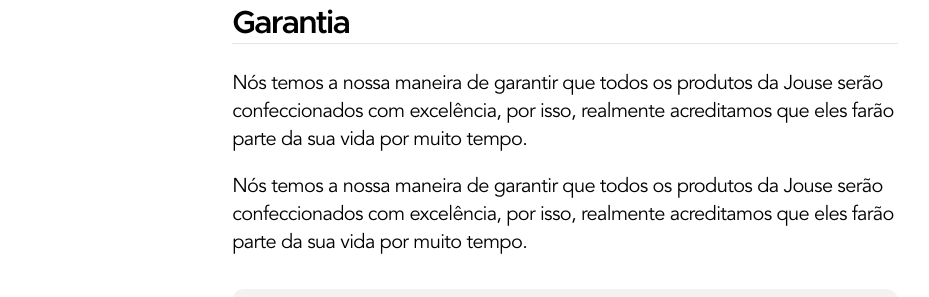
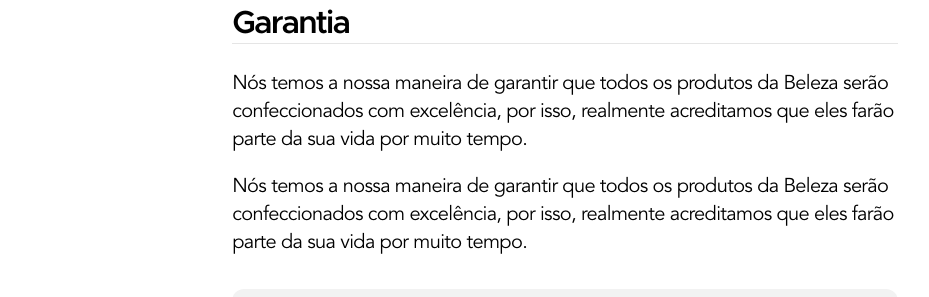
Before and after one commit to renzi-fidele-frontend/BelezaShop, a React (Vite) app: page /politica-de-vendas in a window 1280 px wide. Shown: the part 370-667 px from the top of the page, without its empty margins (75-1004 px from the left). Built offline with nearby package versions, Linux system fonts and the light colour scheme.

Commit message:
Perto do fim

```diff
--- a/src/Pages/TrocasDevolucoes/TrocasDevolucoes.jsx
+++ b/src/Pages/TrocasDevolucoes/TrocasDevolucoes.jsx
@@ -32,12 +32,12 @@
             <div className={styles.secao}>
                <h5 className={estiloBeleza.tit2}>Garantia</h5>
                <p>
-                  Nós temos a nossa maneira de garantir que todos os produtos da Jouse serão confeccionados com excelência, por isso, realmente
+                  Nós temos a nossa maneira de garantir que todos os produtos da Beleza serão confeccionados com excelência, por isso, realmente
                   acreditamos que eles farão parte da sua vida por muito tempo.
                </p>
                <br />
                <p>
-                  Nós temos a nossa maneira de garantir que todos os produtos da Jouse serão confeccionados com excelência, por isso, realmente
+                  Nós temos a nossa maneira de garantir que todos os produtos da Beleza serão confeccionados com excelência, por isso, realmente
                   acreditamos que eles farão parte da sua vida por muito tempo.
                </p>
                <div>
@@ -62,7 +62,6 @@
             {/*Secao2 */}
             <div ref={trocas} className={styles.secao}>
                <h5 className={estiloBeleza.tit2}>Trocas e devoluções</h5>
-               <p></p>
                <div>
                   <div id={styles.left}>
                      {" "}
```
